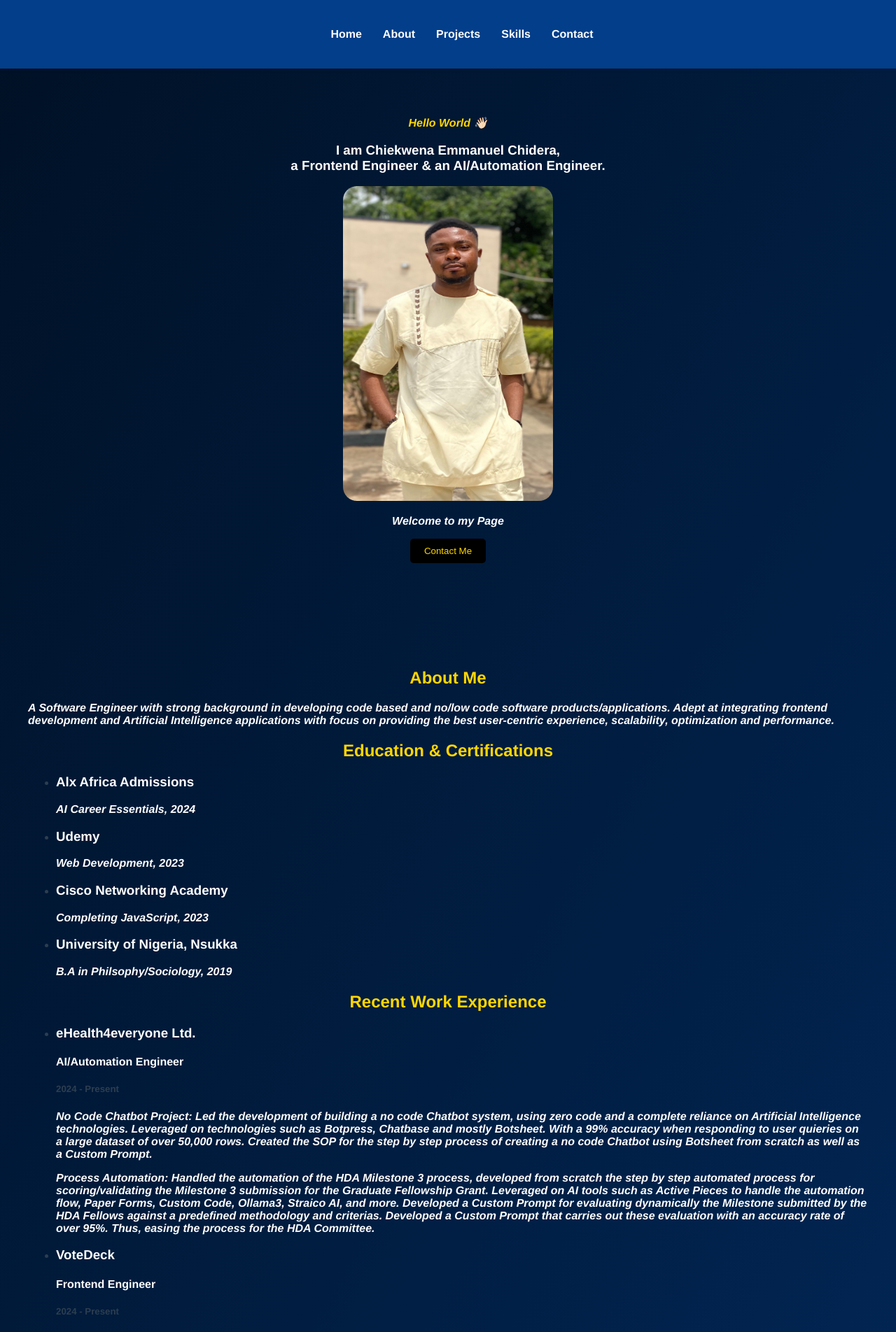
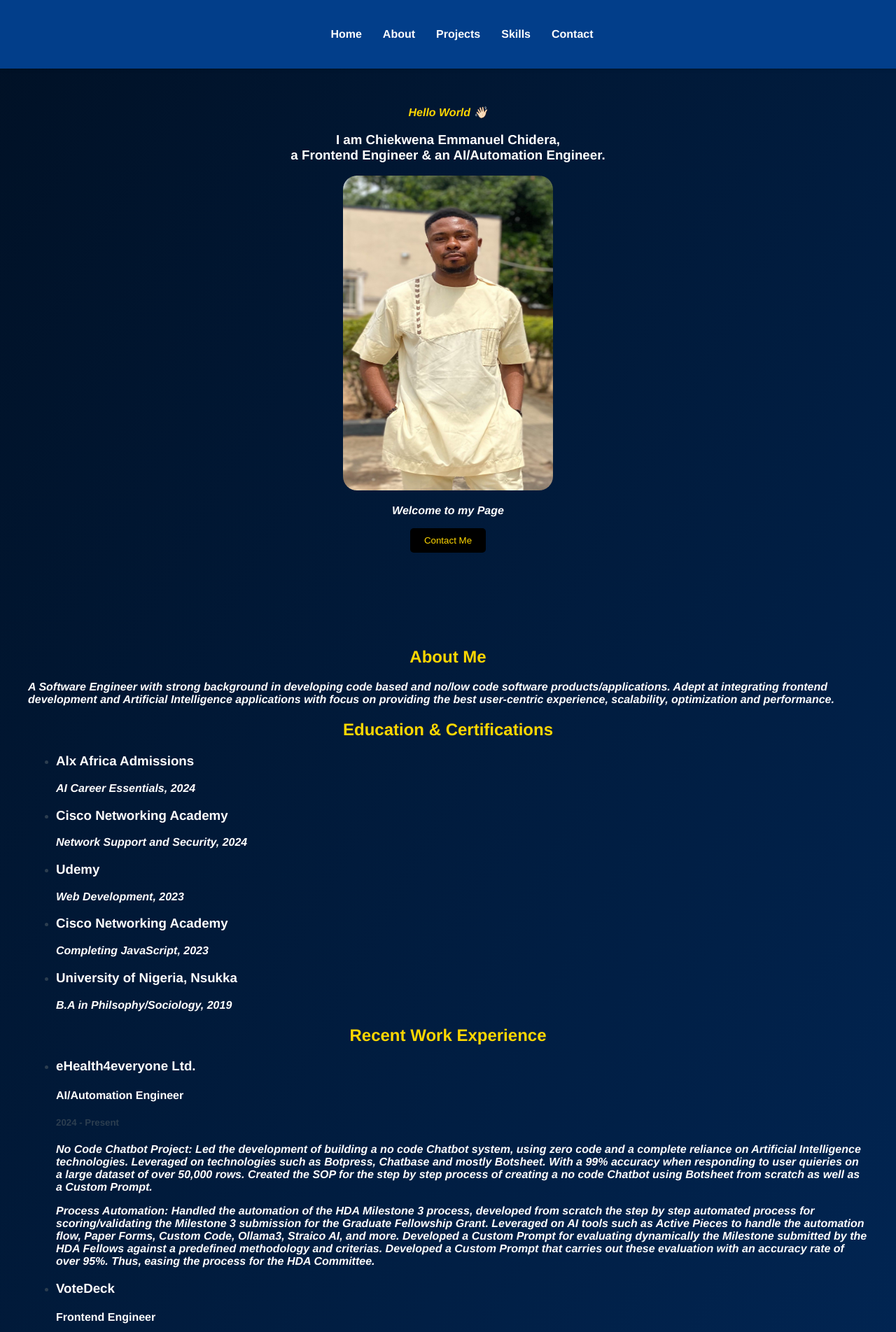
Before and after one commit to Softdera/dera-portfolio, a Vue app: page / in a window 1280 px wide. Shown: the top 1904 px of the page at 70% size. Built offline with nearby package versions, Linux system fonts and the light colour scheme.

Commit message:
ten commit

```diff
--- a/src/components/About.vue
+++ b/src/components/About.vue
@@ -12,6 +12,10 @@
             <li>
                 <h3>Alx Africa Admissions</h3>
                 <p>AI Career Essentials, 2024</p>
+            </li>
+            <li>
+                <h3>Cisco Networking Academy</h3>
+                <p>Network Support and Security, 2024</p>
             </li>
             <li>
                 <h3>Udemy</h3>
@@ -65,7 +69,7 @@
   section {
     padding: 20px;
     text-align: left;
-    margin-top: 50px;
+    margin-top: 35px;
 
   }
 
--- a/src/components/Contact.vue
+++ b/src/components/Contact.vue
@@ -37,7 +37,7 @@
   section {
     padding: 20px;
     text-align: center;
-    margin-top: 50px;
+    margin-top: 35px;
 
   }
 
--- a/src/components/Home.vue
+++ b/src/components/Home.vue
@@ -24,7 +24,7 @@
     padding: 20px;
     text-align: center;
     color: #fff;
-    margin-top: 50px;
+    margin-top: 35px;
 
   }
 
--- a/src/components/Projects.vue
+++ b/src/components/Projects.vue
@@ -119,7 +119,7 @@
 
   <style scoped>
   section{
-    margin-top: 50px;
+    margin-top: 35px;
 
   }
   .projects {
--- a/src/components/Skills.vue
+++ b/src/components/Skills.vue
@@ -14,7 +14,7 @@
     data() {
       return {
         skills: ['HTML', 'CSS', 'JavaScript', 'Vue.js', 'Git', 'GitHub', 'React.js', 'AI', 'Automation tools', 'RPA tools', 'TypeScript',
-            'TailWind CSS', 'Material UI', 'Next.js', 'Prompt Engineering', 'Bot Building', 'LLM Models', 'Active Pieces', 'Zapier', 'Flowise', 'and More'
+            'TailWind CSS', 'Material UI', 'Next.js', 'Prompt Engineering', 'Bot Building', 'LLMs', 'Active Pieces', 'Zapier', 'Flowise', 'and More'
         ]
       }
     }
@@ -25,7 +25,7 @@
   section {
     padding: 20px;
     text-align: left;
-    margin-top: 50px;
+    margin-top: 35px;
 
   }
 
```
